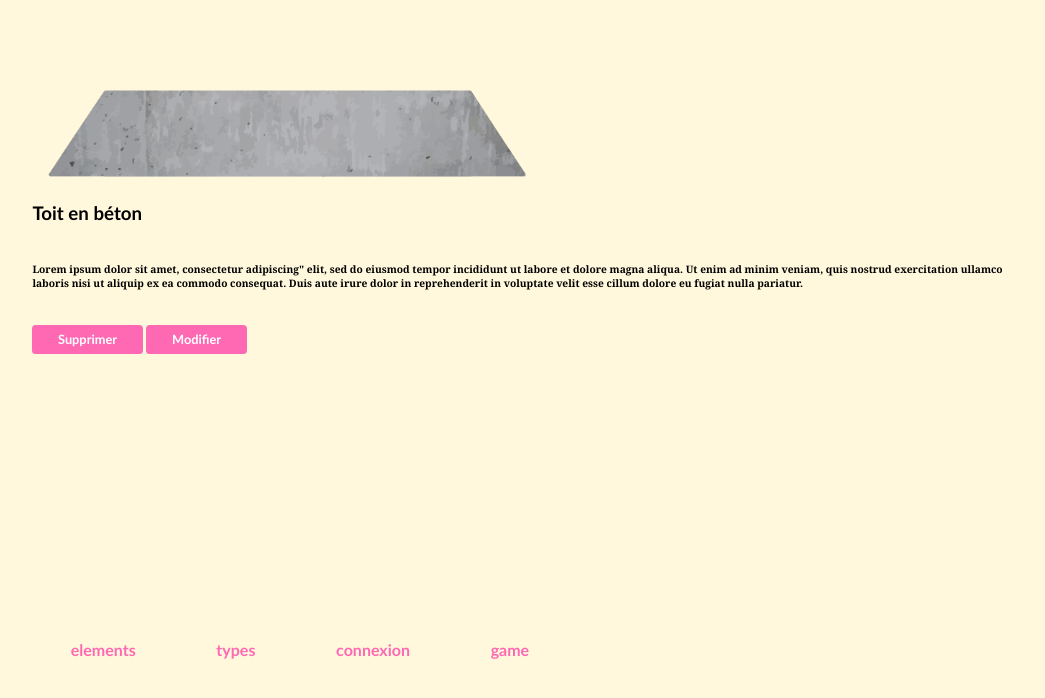
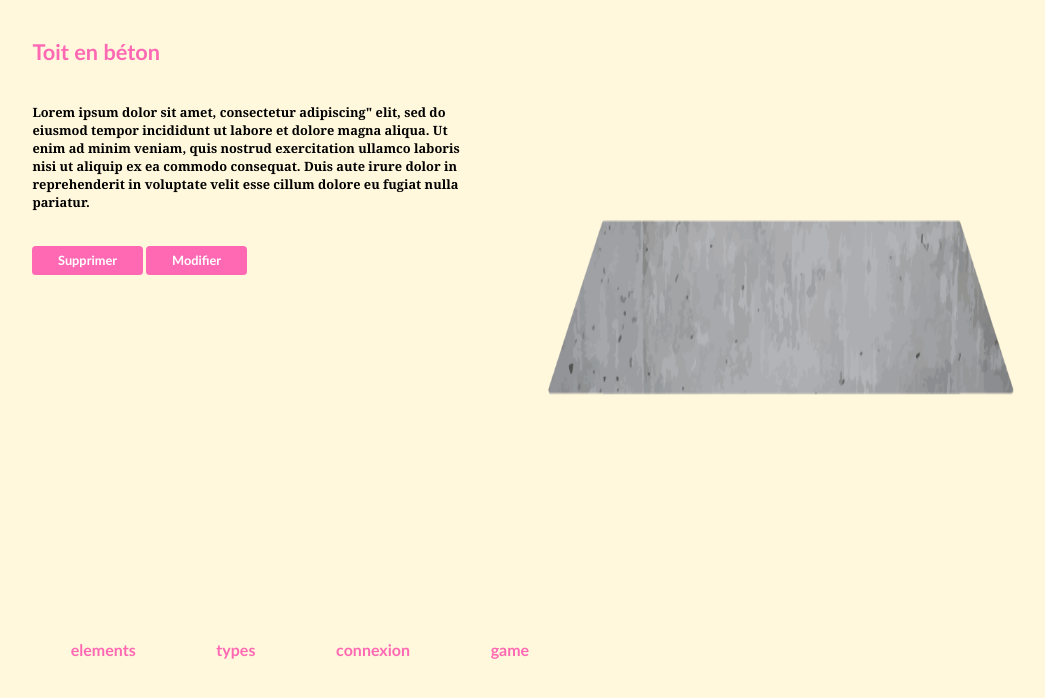
Before and after one commit to Audiophil15/buildimac, a PHP site: page /buildimac/element/1 in a window 1280 px wide. Shown: the part 105-803 px from the top of the page, without its empty margins (70-1115 px from the left). Run offline with PHP 8.4, Linux system fonts and the light colour scheme; the visitor is signed in with stand-in values (Sample User, id 1); data comes from the database, SQL or seed files in the repository; a stand-in replaces the project's code that opens the database connection; some libraries are stand-ins or nearby versions.

Commit message:
fix issues & css

```diff
--- a/controllers/ElementController.php
+++ b/controllers/ElementController.php
@@ -50,14 +50,14 @@ class ElementController extends Controller{
 				$this->Element->add($array);
 
 				echo "<script>alert('Element ajouté')</script>";
-				//echo "<script>window.location.href=\"/buildimac/element\";</script>" ;
+				echo "<script>window.location.href=\"/buildimac/element\";</script>" ;
              }else {
 				echo "<script>alert('Votre image doit être en format jpg, jpeg ou png')</script>";
-               // echo "<script>window.location.href=\"/buildimac/element/add\";</script>" ;
+                echo "<script>window.location.href=\"/buildimac/element/add\";</script>" ;
 			}
         } else {
 			echo "<script>alert('Votre image ne doit pas dépasser 2Mo')</script>";
-			//echo "<script>window.location.href=\"/buildimac/element/add\";</script>" ;
+			echo "<script>window.location.href=\"/buildimac/element/add\";</script>" ;
 		}
 	}
 
@@ -70,7 +70,7 @@ class ElementController extends Controller{
 
 	public function modify_element($array){
 		$this->loadModel("Element");
-
+		if($array[4] != NULL){
 			$tailleMax = 2097152 ;
 			$extension = array('jpg', 'jpeg', 'png');
 			if($array[4] <= $tailleMax){
@@ -83,16 +83,23 @@ class ElementController extends Controller{
 					$array[1] = "\"../images/".$array[1]."\"";
 					$this->Element->modify($array);
 
-				echo "<script>alert('Element ajouté')</script>";
+					echo "<script>alert('Element modifié')</script>";
 					echo "<script>window.location.href=\"/buildimac/element\";</script>" ;
 				}else {
 					echo "<script>alert('Votre image doit être en format jpg, jpeg ou png')</script>";
-                echo "<script>window.location.href=\"/buildimac/element/add\";</script>" ;
+					echo "<script>window.location.href=\"/buildimac/element/modify/".$array[7]."\";</script>" ;
 				}
 			} else {
 				echo "<script>alert('Votre image ne doit pas dépasser 2Mo')</script>";
-			echo "<script>window.location.href=\"/buildimac/element/add\";</script>" ;
+				echo "<script>window.location.href=\"/buildimac/element/modify/".$array[7]."\";</script>" ;
 			}
+		} else{
+			$this->Element->modify($array);
+
+			echo "<script>alert('Element modifié')</script>";
+			echo "<script>window.location.href=\"/buildimac/element\";</script>" ;
+		}
+
 	}
 
 	public function read(int $id){
@@ -117,9 +124,10 @@ class ElementController extends Controller{
 	public function view_modifier_formulaire(int $id){
 		$this->loadModel("Element");
 		$elements = $this->Element->getById($id);
+		$indicators = $this->Element->getElementIndicator($id);
 
 		$this->view('layout/header.php', ['title' => 'Elements']);
-		$this->view('modifyElements.php', compact('elements'));
+		$this->view('modifyElements.php', compact('elements', 'indicators'));
 		$this->view('layout/footer.php');
 	}
 
--- a/css/style.css
+++ b/css/style.css
@@ -66,7 +66,7 @@ form {
     align-items: center;
     flex-direction: column;
     text-align: left;
-    width: 30vw;
+    width: 70vw;
 }
 
 input {
@@ -109,6 +109,19 @@ select {
     background-color: rgb(255, 135, 200);
 }
 
+.formulaire {
+    display: flex;
+    flex-direction: row;
+}
+
+.partie1,
+.partie2 {
+    width: 30vw;
+    display: flex;
+    flex-direction: column;
+    margin: 0 5vw;
+}
+
 /* --------------- ELEMENTS --------------- */
 .all {
     display: flex;
@@ -131,3 +144,37 @@ select {
 .titre_element a {
     padding : 0 ;
 }
+
+
+/* --------------- ONE ELEMENT --------------- */
+.one_element {
+    display: flex;
+    flex-direction: row;
+    padding: 3vw 0;
+}
+
+.one_infos {
+    width: 50%;
+    height: 50vh;
+}
+
+.one_infos h3 {
+    font-size: 1.7vw;
+    color: rgb(255, 105, 180);
+}
+
+.one_infos p {
+    font-size: 1vw;
+    padding-right: 5vw;
+}
+
+.one_image {
+    width: 50%;
+    height: auto;
+    display: flex;
+    justify-content: center;
+}
+
+.one_image img{
+    min-width: 15vw;
+}
--- a/index.php
+++ b/index.php
@@ -54,7 +54,7 @@ switch ($urlParams[2]) {
 					if (isset($urlParams[4]) && $urlParams[4] > 0) {
 						$name_file = $_POST['name'] . ".png" ;
 						$name_file = str_ireplace(' ', '_', $name_file);
-						$array = array($_POST['name'], $name_file, $_POST['desc'], $_POST['type'], $_FILES['image']['size'], $_FILES['image']['name'], $_FILES['image']['tmp_name'], $urlParams[4]);
+						$array = array($_POST['name'], $name_file, $_POST['desc'], $_POST['type'], $_FILES['image']['size'], $_FILES['image']['name'], $_FILES['image']['tmp_name'], $urlParams[4], $_POST['1'], $_POST['2'], $_POST['3'], $_POST['4'], $_POST['5'], $_POST['6'], $_POST['7'], $_POST['8'], $_POST['9']);
 						$controller->modify_element($array);
 					}
 					break;
--- a/views/oneElement.php
+++ b/views/oneElement.php
@@ -1,15 +1,30 @@
+<?php if(isset($_SESSION['ID'])){ ?>
+
 <div class="contain">
 	<?php
 	foreach ($elements as $element) { ?>
+	<div class="one_element">
 
-		<img src=<?= $element['Image_E'] ?>>
+		<div class="one_infos">
 
-		<h3><?= $element['Name_E'] ?></h3>
+			<h3><?= $element['Name_E'] ?></h3>
+			<p><?= $element['Description_E'] ?></p>
 
-		<p><?= $element['Description_E'] ?></p>
+			<a class="submit" href ="/buildimac/element/delete/<?= $element['Id_E']?>" >Supprimer</a>
+			<a class="submit" href ="/buildimac/element/modify/<?= $element['Id_E']?>" >Modifier</a>
 
-		<a class="submit" href ="/buildimac/element/delete/<?= $element['Id_E']?>" >Supprimer</a>
-		<a class="submit" href ="/buildimac/element/modify/<?= $element['Id_E']?>" >Modifier</a>
+		</div>
 
+		<div class="one_image">
+			<img src=<?= $element['Image_E'] ?>>
+		</div>
+	</div>
 	<?php } ?>
 </div>
+
+<?php
+}else{
+	echo "<script>alert(\"Vous n'êtes pas autorisé à accéder à cette page, si vous êtes admin connectez-vous.\")</script>";
+    echo "<script>window.location.href=\"/buildimac\";</script>" ;
+}
+?>
```
Also changed, not shown: models/Element.php (+42 -2 lines), views/addElement.php (+10 -2 lines), views/allElements.php (+9 -0 lines), views/modifyElements.php (+34 -12 lines). Lines whose indentation alone changed are shown as unchanged.
